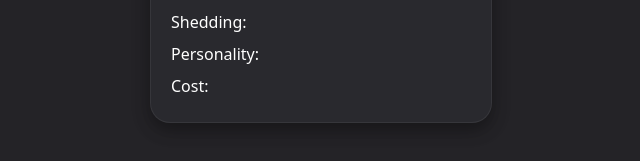
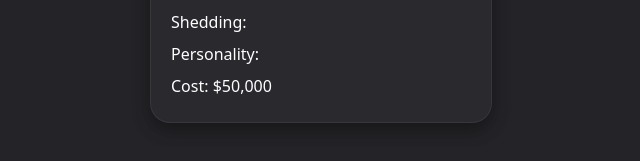
Before and after one commit to jiminn-lee/PawFinder, a plain HTML site: page index.html in a window 1280 px wide. Shown: the part 693-854 px from the top of the page, 319-959 px from the left. Drawn offline with nearby package versions, Linux system fonts and the light colour scheme; no server answers.

Commit message:
Test commit

```diff
--- a/index.html
+++ b/index.html
@@ -29,7 +29,7 @@
       <li>Sound: </li>
       <li>Shedding: </li>
       <li>Personality: </li>
-      <li>Cost: </li>
+      <li>Cost: $50,000</li>
     </ul>
     </p>
   </div>
```
